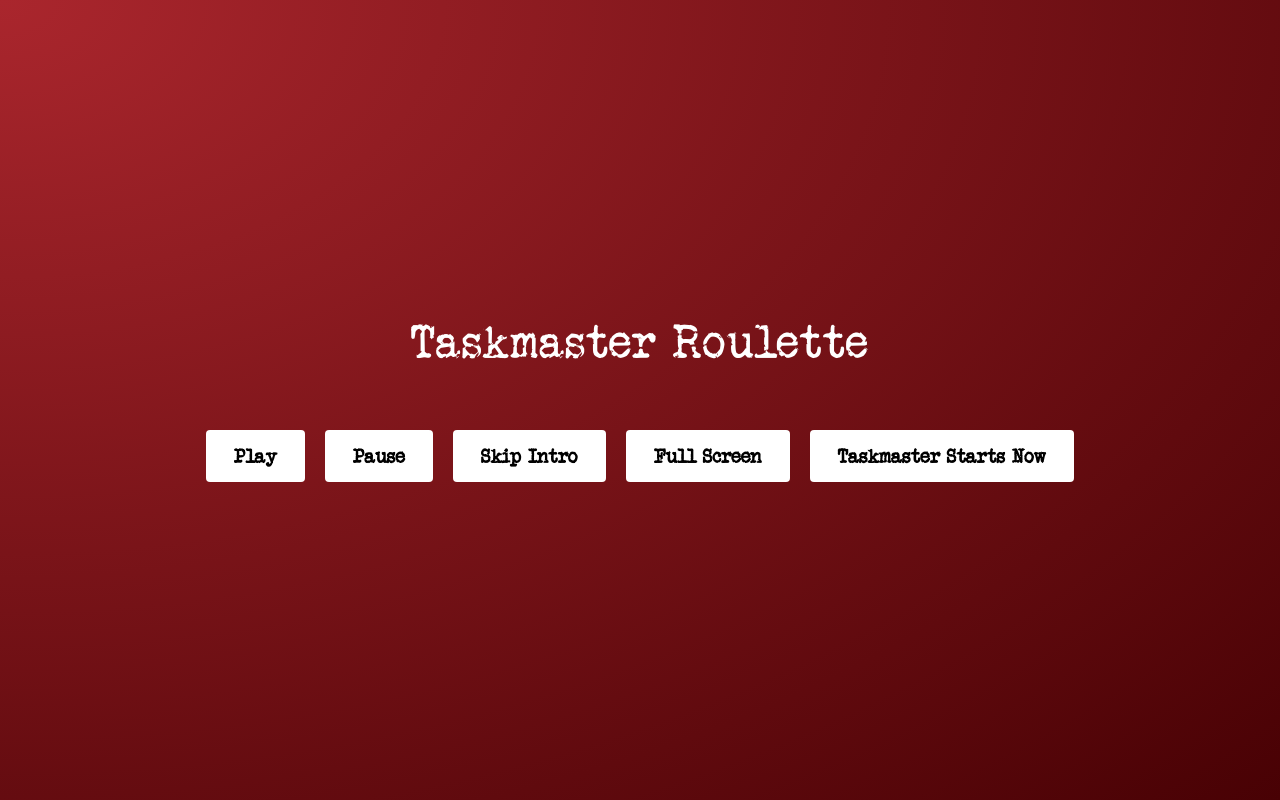
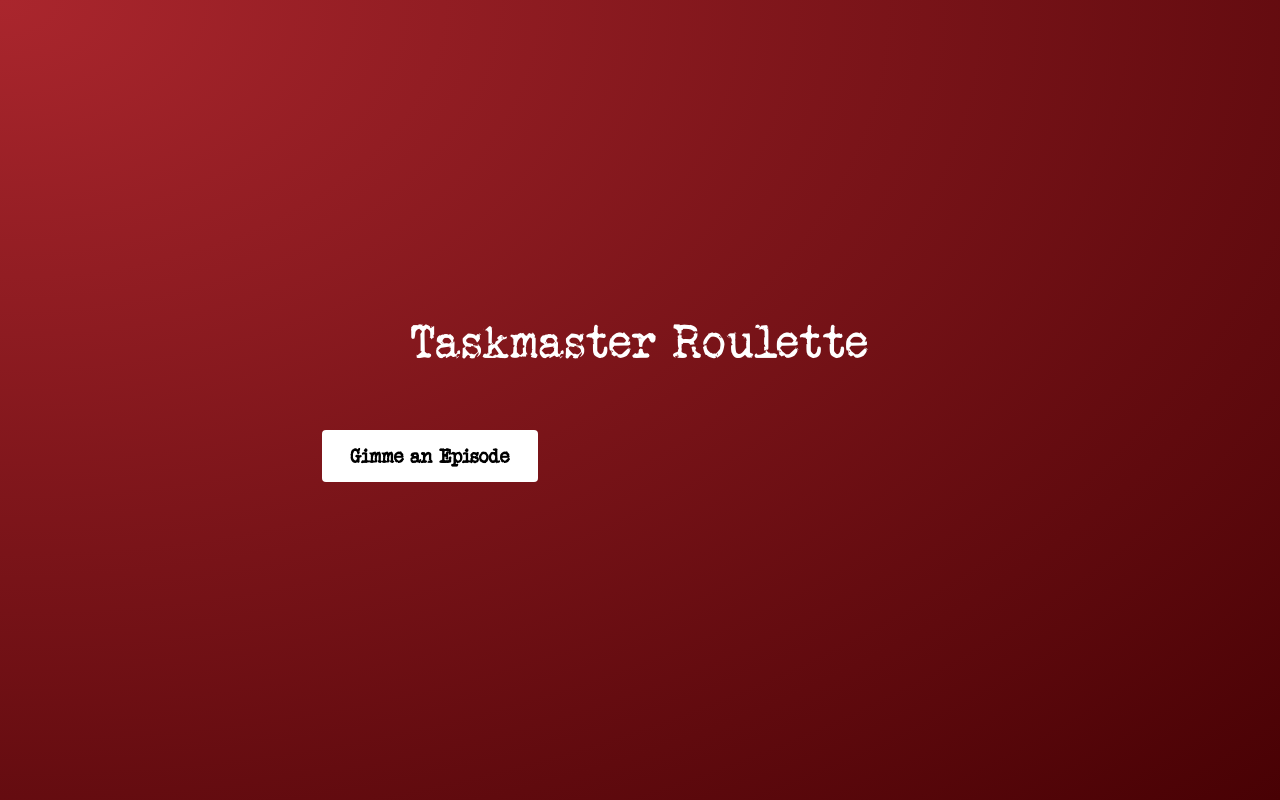
Before and after one commit to mackieva/random-taskmaster, a React (Create React App) app: page / in a window 1280 px wide. Built offline with nearby package versions, Linux system fonts and the light colour scheme.

Commit message:
Button Updates

```diff
--- a/src/App.css
+++ b/src/App.css
@@ -10,3 +10,14 @@
 .tmGradient {
 	background: radial-gradient(at top left, #aa262d, #480104);
 }
+
+.btnHide {
+	transform: translateX(200%);
+	opacity: 0;
+	transition: all 0.3s ease;
+}
+
+.btnHide.btnAdded {
+	transform: translateX(0);
+	opacity: 1;
+}
--- a/src/App.js
+++ b/src/App.js
@@ -8,10 +8,10 @@
 	const [episode, setEpisode] = useState({});
 	const [play, setPlay] = useState(false);
 	const [cover, setCover] = useState(false);
+	const [started, setStarted] = useState(false);
 	const tmPlayer = useRef();
 
 	function handlePause() {
-		//showPreview()
 		setPlay(false);
 	}
 
@@ -19,18 +19,16 @@
 		setPlay(true);
 	}
 
-	function handleClick() {
+	function handleNewEp() {
 		const newEp = getEpisode();
-		console.log(newEp);
 		setEpisode(newEp);
+		if (started === false) {
+			setStarted(true);
+		}
 	}
 
 	function handleSkip() {
 		tmPlayer.current.seekTo(26, 'seconds');
-	}
-
-	function handleFullScreen() {
-		tmPlayer.current.simulate('keypress', { key: 'f' });
 	}
 
 	return (
@@ -48,36 +46,36 @@
 					controls={true}
 				/>
 			)}
-			<div className='flex gap-5'>
+			<div className='flex justify-center gap-5'>
 				<button
 					className='bg-white px-7 py-3 mt-6 rounded text-xl font-bold hover:cursor-pointer'
+					onClick={handleNewEp}
+				>
+					Gimme an Episode
+				</button>
+				<button
+					className={`bg-white px-7 py-3 mt-6 rounded text-xl font-bold hover:cursor-pointer ${
+						started ? 'btnHide btnAdded' : 'btnHide'
+					}`}
 					onClick={handlePlay}
 				>
 					Play
 				</button>
 				<button
-					className='bg-white px-7 py-3 mt-6 rounded text-xl font-bold hover:cursor-pointer'
+					className={`bg-white px-7 py-3 mt-6 rounded text-xl font-bold hover:cursor-pointer ${
+						started ? 'btnHide btnAdded' : 'btnHide'
+					}`}
 					onClick={handlePause}
 				>
 					Pause
 				</button>
 				<button
-					className='bg-white px-7 py-3 mt-6 rounded text-xl font-bold hover:cursor-pointer'
+					className={`bg-white px-7 py-3 mt-6 rounded text-xl font-bold hover:cursor-pointer ${
+						started ? 'btnHide btnAdded' : 'btnHide'
+					}`}
 					onClick={handleSkip}
 				>
 					Skip Intro
-				</button>
-				<button
-					className='bg-white px-7 py-3 mt-6 rounded text-xl font-bold hover:cursor-pointer'
-					onClick={handleFullScreen}
-				>
-					Full Screen
-				</button>
-				<button
-					className='bg-white px-7 py-3 mt-6 rounded text-xl font-bold hover:cursor-pointer'
-					onClick={handleClick}
-				>
-					Taskmaster Starts Now
 				</button>
 			</div>
 		</div>
```
